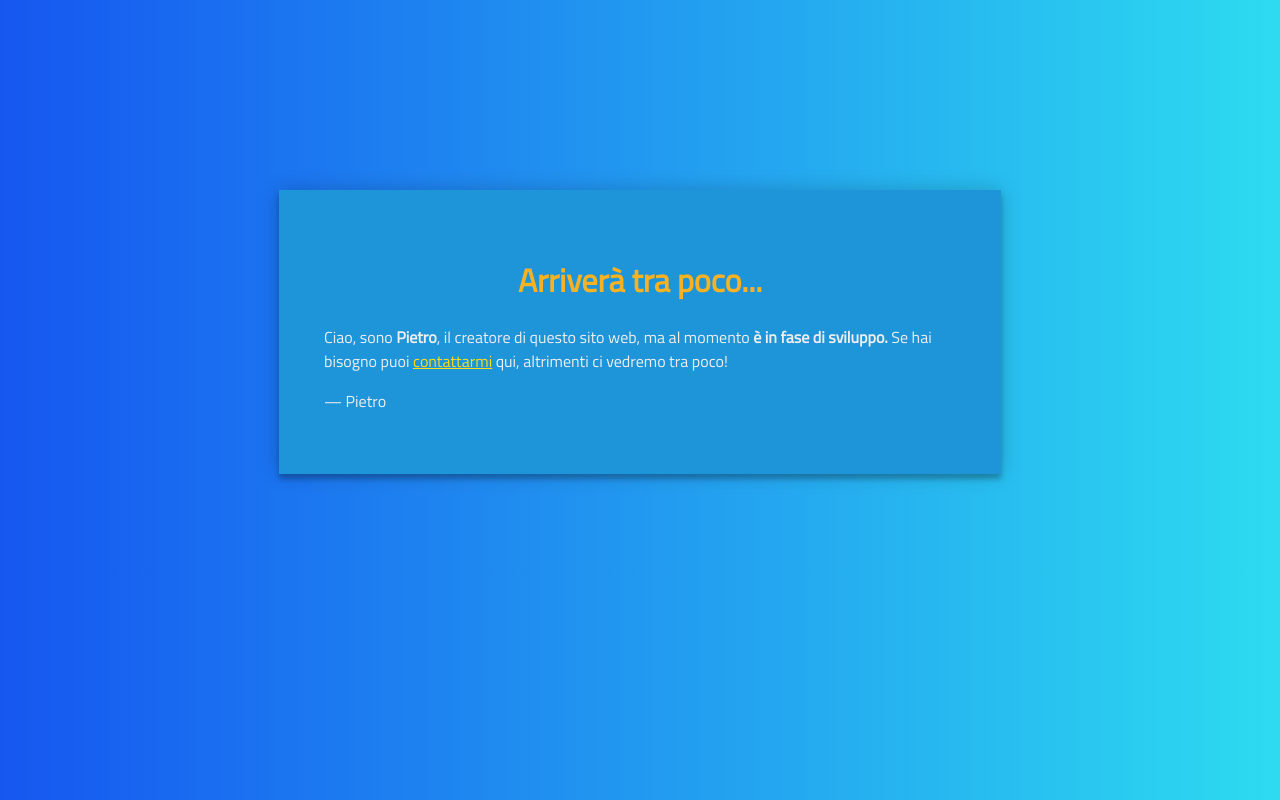
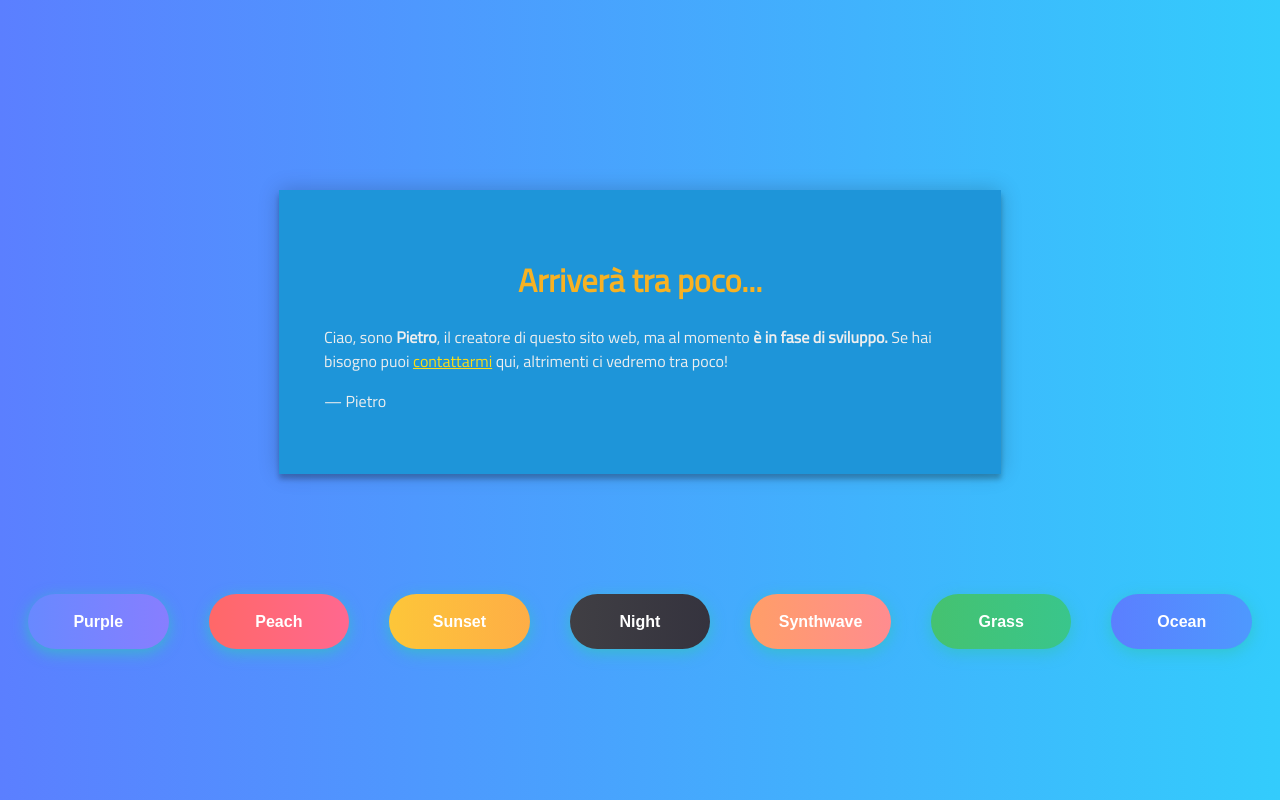
Before and after one commit to pietro2356/rocchionetworkrepo, an Angular app: page / in a window 1280 px wide. Built offline with nearby package versions, Linux system fonts and the light colour scheme.

Commit message:
Aggiunti bottoni per cambio sfondo.

```diff
--- a/src/app/app.component.css
+++ b/src/app/app.component.css
@@ -35,3 +35,74 @@ a.hover{
     text-align: justify;
   }
 }
+
+
+/* BUTTON */
+.btn_content {
+  display: flex;
+  align-items: center;
+  justify-content: center;
+}
+
+.btn{
+  margin: 10%;
+  text-align: center;
+
+  width: 200px;
+  font-size: 16px;
+  font-weight: 600;
+  color: #fff;
+  cursor: pointer;
+  margin: 20px;
+  height: 55px;
+  text-align:center;
+  border: none;
+  background-size: 300% 100%;
+
+  border-radius: 50px;
+  /* moz-transition: all .4s ease-in-out; */
+  -o-transition: all .4s ease-in-out;
+  -webkit-transition: all .4s ease-in-out;
+  transition: all .4s ease-in-out;
+}
+
+.btn:hover {
+  background-position: 100% 0;
+  /* moz-transition: all .4s ease-in-out; */
+  -o-transition: all .4s ease-in-out;
+  -webkit-transition: all .4s ease-in-out;
+  transition: all .4s ease-in-out;
+}
+
+.btn:focus{
+  outline: none;
+}
+
+.btn.Purple{
+  background-image: linear-gradient(to right, #6889FF, #C668FF);
+  box-shadow: 0 4px 15px 0 rgba(49, 196, 190, 0.75);
+}
+.btn.Peach{
+  background-image: linear-gradient(to right, #FF6868, #FF68DE);
+  box-shadow: 0 4px 15px 0 rgba(49, 196, 190, 0.75);
+}
+.btn.Sunset{
+  background-image: linear-gradient(to right, #FDC639, #FF7C60);
+  box-shadow: 0 4px 15px 0 rgba(49, 196, 190, 0.75);
+}
+.btn.Night{
+  background-image: linear-gradient(to right, #403F44, #1E1B32);
+  box-shadow: 0 4px 15px 0 rgba(49, 196, 190, 0.75);
+}
+.btn.Synthwave{
+  background-image: linear-gradient(to right, #FF9E68, #FF68DE);
+  box-shadow: 0 4px 15px 0 rgba(49, 196, 190, 0.75);
+}
+.btn.Grass{
+  background-image: linear-gradient(to right, #45C270, #21CDC3);
+  box-shadow: 0 4px 15px 0 rgba(49, 196, 190, 0.75);
+}
+.btn.Ocean{
+  background-image: linear-gradient(to right, #5B7FFF, #33CCFC);
+  box-shadow: 0 4px 15px 0 rgba(49, 196, 190, 0.75);
+}
--- a/src/app/app.component.html
+++ b/src/app/app.component.html
@@ -6,3 +6,12 @@
     <p>&mdash; Pietro</p>
   </div>
 </div>
+<div class="btn_content">
+  <button class="btn box Purple" (click)="changeColor('Purple')">Purple</button>
+  <button class="btn box Peach" (click)="changeColor('Peach')">Peach</button>
+  <button class="btn box Sunset" (click)="changeColor('Sunset')">Sunset</button>
+  <button class="btn box Night" (click)="changeColor('Night')">Night</button>
+  <button class="btn box Synthwave" (click)="changeColor('Synthwave')">Synthwave</button>
+  <button class="btn box Grass" (click)="changeColor('Grass')">Grass</button>
+  <button class="btn box Ocean" (click)="changeColor('Ocean')">Ocean</button>
+</div>
--- a/src/app/app.component.ts
+++ b/src/app/app.component.ts
@@ -5,6 +5,35 @@ import { Component } from '@angular/core';
   templateUrl: './app.component.html',
   styleUrls: ['./app.component.css']
 })
+
 export class AppComponent {
   title = 'rocchionetwork.com';
+
+  changeColor(color:string){
+    switch(color){
+      case 'Purple':
+        alert('Purple');
+        break;
+      case 'Peach':
+        alert('Peach');
+        break;
+      case 'Sunset':
+        alert('Sunset');
+        break;
+      case 'Night':
+        alert('Night');
+        break;
+      case 'Synthwave':
+        alert('Synthwave');
+        break;
+      case 'Grass':
+        alert('Grass');
+        break;
+      case 'Ocean':
+        alert('Ocean');
+        break;
+      default:
+        alert('none');
+    }
+  }
 }
--- a/src/styles.css
+++ b/src/styles.css
@@ -6,9 +6,9 @@ html{
 }
 
 body{
-    background: #2DDBF0; /* fallback for old browsers */
-    background: -webkit-linear-gradient(right, #2DDBF0, #1657F0);
-    background: -moz-linear-gradient(right, #2DDBF0, #1657F0);
-    background: -o-linear-gradient(right, #2DDBF0, #1657F0);
-    background: linear-gradient(to left, #2DDBF0, #1657F0);
-  }
+    background: #5B7FFF; /* fallback for old browsers */
+    background: -webkit-linear-gradient(right, #5B7FFF, #33CCFC);
+    background: -moz-linear-gradient(right, #5B7FFF, #33CCFC);
+    background: -o-linear-gradient(right, #5B7FFF, #33CCFC);
+    background: linear-gradient(to right, #5B7FFF, #33CCFC);
+}
```
